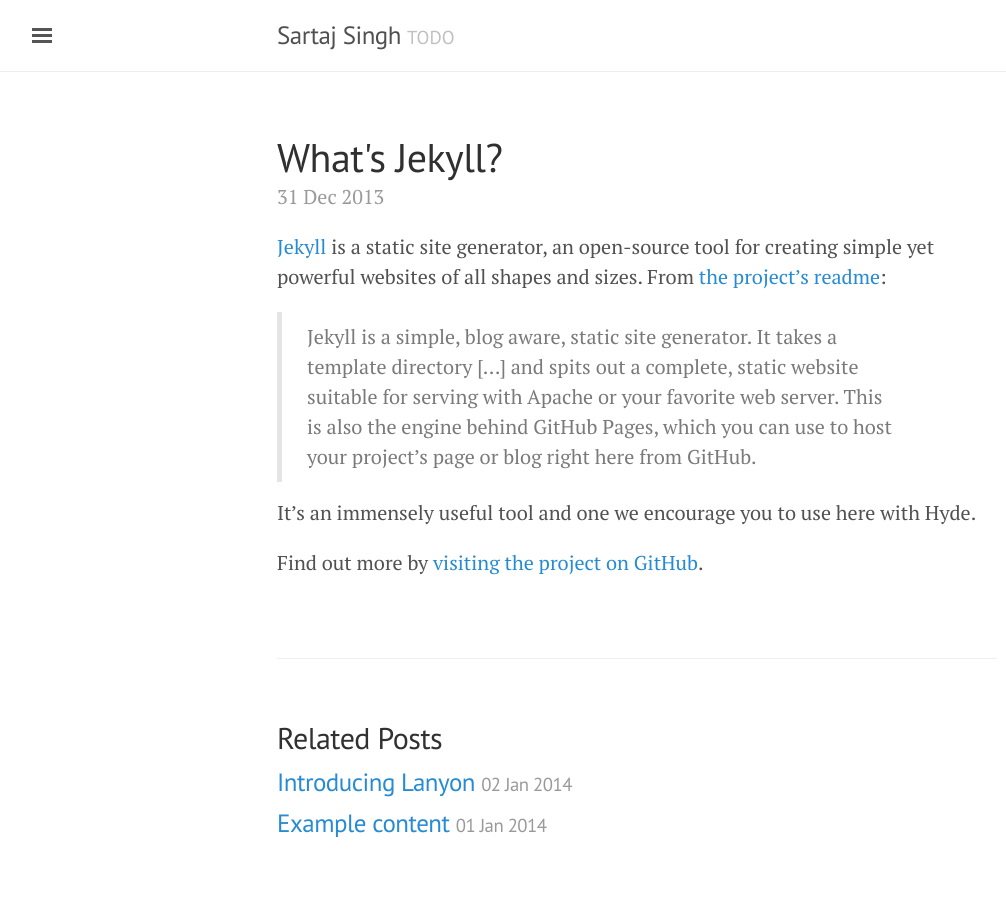
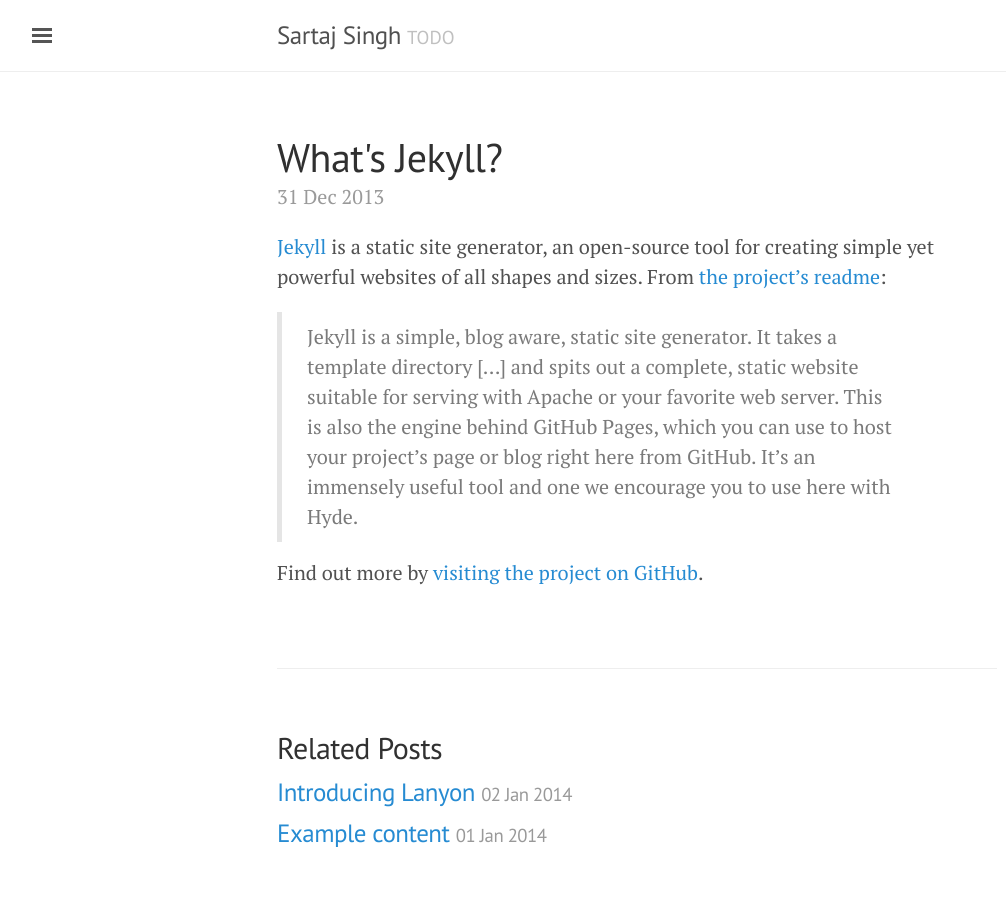
Before and after one commit to leosartaj/old-blog, a Jekyll site: the page built from _posts/2013-12-31-whats-jekyll.md, in a window 1280 px wide. Shown: the whole page, without its empty margins (3-1009 px from the left). Built offline with Jekyll 4.4.1, drawn with Linux system fonts in a browser that asks for light colours; part of the change alters nothing that is shown.

```diff
--- a/_config.yml
+++ b/_config.yml
@@ -8,7 +8,7 @@ relative_permalinks: true
 title:               Sartaj Singh
 tagline:             'TODO'
 description:         'TODO'
-url:                 http://leosartaj.github.io
+url:                 https://leosartaj.github.io
 baseurl:             ''
 paginate:            5
 
--- a/_posts/2013-12-31-whats-jekyll.md
+++ b/_posts/2013-12-31-whats-jekyll.md
@@ -6,7 +6,6 @@ title: What's Jekyll?
 [Jekyll](http://jekyllrb.com) is a static site generator, an open-source tool for creating simple yet powerful websites of all shapes and sizes. From [the project's readme](https://github.com/mojombo/jekyll/blob/master/README.markdown):
 
   > Jekyll is a simple, blog aware, static site generator. It takes a template directory [...] and spits out a complete, static website suitable for serving with Apache or your favorite web server. This is also the engine behind GitHub Pages, which you can use to host your project’s page or blog right here from GitHub.
-
 It's an immensely useful tool and one we encourage you to use here with Hyde.
 
 Find out more by [visiting the project on GitHub](https://github.com/mojombo/jekyll).
```
Also changed, not shown: feeds/atom.xml (renamed from atom.xml).
